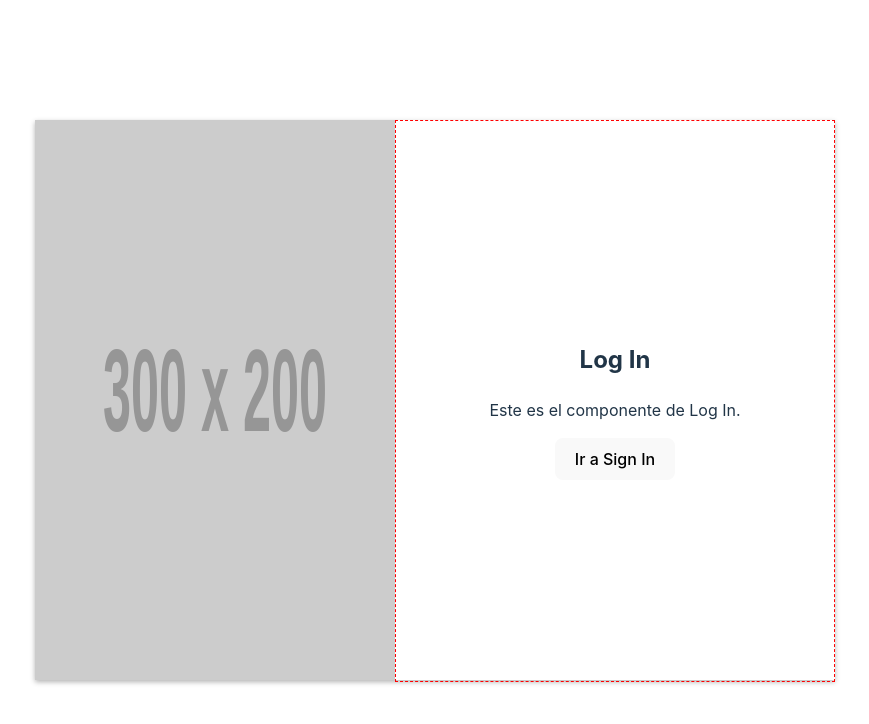
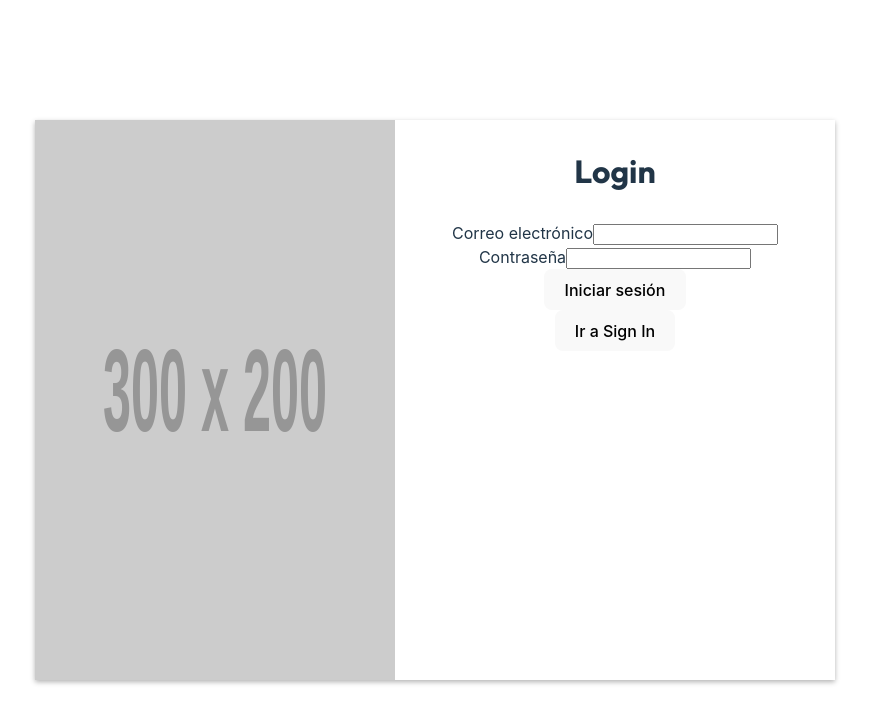
Before and after one commit to Manila03/MovieMeter_FrontEnd, a React (Vite) app: page /Login_SignIn in a window 1280 px wide. Shown: the top 724 px of the page, without its empty margins (205-1074 px from the left). Built offline with nearby package versions, Linux system fonts and the light colour scheme.

Commit message:
incorporacion mail y password

```diff
--- a/src/App.jsx
+++ b/src/App.jsx
@@ -1,7 +1,6 @@
 import { Routes, Route } from 'react-router-dom'
 import Homepage from './views/Homepage'
 import './App.css'
-import Prueba2 from "./views/Prueba2";
 import Login_SignIn from "./views/Login_SignIn"
 
 const App = () => {
@@ -10,7 +9,6 @@ const App = () => {
       <Routes>
         <Route path='/' element={<Homepage />} />
         <Route path='/Login_SignIn' element={<Login_SignIn />} />
-        <Route path='/Prueba2' element={<Prueba2 />} />
       </Routes>
     </>
   )
--- a/src/views/Login_SignIn.css
+++ b/src/views/Login_SignIn.css
@@ -1,3 +1,5 @@
+@import url('https://fonts.googleapis.com/css2?family=Outfit:wght@100..900&display=swap');
+
 .container {
     display: flex;
     justify-content: space-between; /* Separa horizontalmente los elementos */
@@ -26,10 +28,9 @@
 
 .form-container {
     display: flex;
-    justify-content: center;
-    align-items: center;
+    justify-content: center; /* x */
+    align-items:first baseline; /* y */
     min-height: 100%;
-    border: 1px dashed red;
 }
 
 .sign-in-left {
@@ -41,3 +42,16 @@
     width: 55%;
     order: 2;
 }
+
+.login-container {
+
+}
+
+.titulo-login-signIn {
+    font-family: "Outfit", serif;
+    font-size: 2rem;
+}
+
+.input-group {
+
+}
--- a/src/views/Login_SignIn.jsx
+++ b/src/views/Login_SignIn.jsx
@@ -5,13 +5,66 @@ import Slider from "../components/Slider";
 //{condicion ? si_valor_true : si_valor_false}
 const Login_SignIn = () => {
   const [signIn, setSignIn] = useState(false); // false: muestra Login, true: muestra SignIn
+  const [email, setEmail] = useState('');
+  const [password, setPassword] = useState('');
+
+  const handleSubmit = (e) => {
+    e.preventDefault();
+    console.log('Email:', email);
+    console.log('Password:', password);
+  };
+
+  const SignIn = () => (
+    <div>
+      <h2>Sign In</h2>
+      <p>Este es el componente de Sign In.</p>
+      <button onClick={() => setSignIn(false)}>Ir a Login</button>
+    </div>
+  );
+
+  const Login = () => (
+    <div className="login-container">
+      <h2 className="titulo-login-signIn">Login</h2>
+      <form onSubmit={handleSubmit}>
+        <div className="input-group">
+          <label htmlFor="email">Correo electrónico</label>
+          <input
+            type="email"
+            id="email"
+            value={email}
+            onChange={(e) => setEmail(e.target.value)}
+          />
+        </div>
+
+        <div className="input-group">
+          <label htmlFor="password">Contraseña</label>
+          <input
+            type="password"
+            id="password"
+            value={password}
+            onChange={(e) => setPassword(e.target.value)}
+          />
+        </div>
+
+        <button type="submit">Iniciar sesión</button>
+      </form>
+      <button onClick={() => setSignIn(true)}>Ir a Sign In</button>
+    </div>
+
+  );
+
+  const Imagenes = () => (
+    <div>
+        <Slider />
+      </div>
+  );
 
   return (
     <div className="container">
       <div
         className={`form-container ${signIn ? "sign-in-left" : "login-right"}`}
       >
-        {signIn ? <SignIn setSignIn={setSignIn} /> : <Login setSignIn={setSignIn} />}
+        {signIn ? <SignIn /> : <Login />}
       </div>
 
       <div
@@ -23,26 +76,4 @@ const Login_SignIn = () => {
   );
 };
 
-const SignIn = ({ setSignIn }) => (
-  <div>
-    <h2>Sign In</h2>
-    <p>Este es el componente de Sign In.</p>
-    <button onClick={() => setSignIn(false)}>Ir a Login</button>
-  </div>
-);
-
-const Login = ({ setSignIn }) => (
-  <div>
-    <h2>Log In</h2>
-    <p>Este es el componente de Log In.</p>
-    <button onClick={() => setSignIn(true)}>Ir a Sign In</button>
-  </div>
-);
-
-const Imagenes = () => (
-  <div>
-      <Slider />
-    </div>
-);
-
 export default Login_SignIn;
--- a/src/views/Prueba2.css
+++ /dev/null
@@ -1,17 +0,0 @@
-.container {
-    display: flex;
-    justify-content: space-between; /* Asegura la separación horizontal entre hijos */
-    align-items: stretch; /* Estira los hijos para que ocupen la misma altura */
-    box-shadow: 0 0.125rem 0.3125rem rgba(0, 0, 0, 0.3); /* Sombra más pronunciada */
-    margin: 1rem auto; /* Centra horizontalmente y agrega separación vertical */
-    width: 50rem; /* Ancho del contenedor */
-    height: 35rem; /* Altura fija del contenedor */
-}
-
-.imagenes {
-    flex: 0 0 45%; /* Ocupa el 40% del ancho del contenedor */
-    text-align: center;
-    background-color: white;
-    /*border: 2px solid red;*/
-    min-height: 35rem; /* Asegura una altura mínima igual al contenedor */
-}
--- a/src/views/Prueba2.jsx
+++ /dev/null
@@ -1,20 +0,0 @@
-import './Prueba2.css'
-import Slider from "../components/Slider";
-
-const Prueba2 = () => {
-    return (
-        <div className="container">
-          <div className="imagenes">
-            <Imagenes />
-          </div>
-          </div>
-    )
-}
-
-const Imagenes = () => (
-    <div>
-      <Slider />
-    </div>
-  );
-
-export default Prueba2;
```
